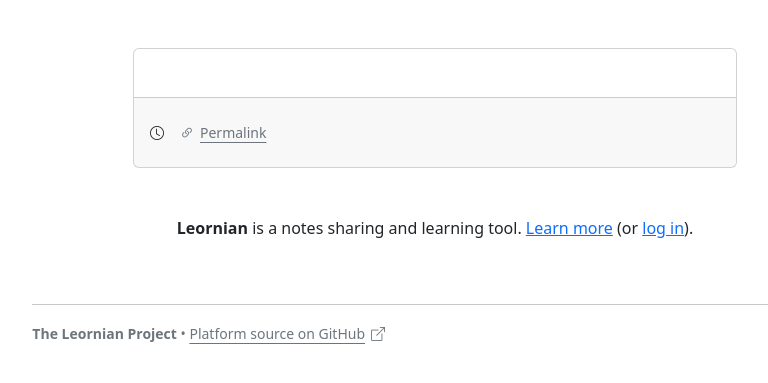
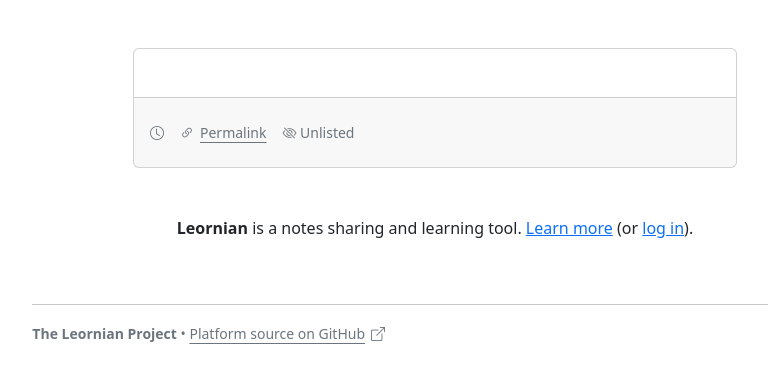
Before and after one commit to djramones/leornian, a Django app: template notes/templates/notes/note_detail.html in a window 1280 px wide. Shown: the top 383 px of the page, without its empty margins (205-973 px from the left). Run offline with Django 4.2, Linux system fonts and the light colour scheme; the template is opened without the code that fills it, so the values that code supplies are empty; some libraries are stand-ins or nearby versions.

Commit message:
Add Unlisted indicator to footer in note_card.html
Also, tweak footer text color.

```diff
--- a/notes/templates/notes/includes/note_card.html
+++ b/notes/templates/notes/includes/note_card.html
@@ -3,7 +3,7 @@
         <div class="my-3">{{ object.html }}</div>
     </div>
     <footer class="card-footer">
-        <small class="d-flex flex-wrap gap-3 my-3">
+        <small class="text-secondary d-flex flex-wrap gap-3 my-3">
             {% if object.author %}
                 <a class="link-secondary icon-link" href="{% url 'notes:notes-by-username' object.author.username %}">
                     <i class="bi-person"></i> {{ object.author.username }}
@@ -13,6 +13,9 @@
             <a class="link-secondary icon-link" href="{{ object.get_absolute_url }}">
                 <i class="bi-link-45deg"></i> Permalink
             </a>
+            {% if object.visibility == object.Visibility.UNLISTED %}
+                <span><i class="bi-eye-slash"></i> Unlisted</span>
+            {% endif %}
         </small>
     </footer>
 </article>
```
